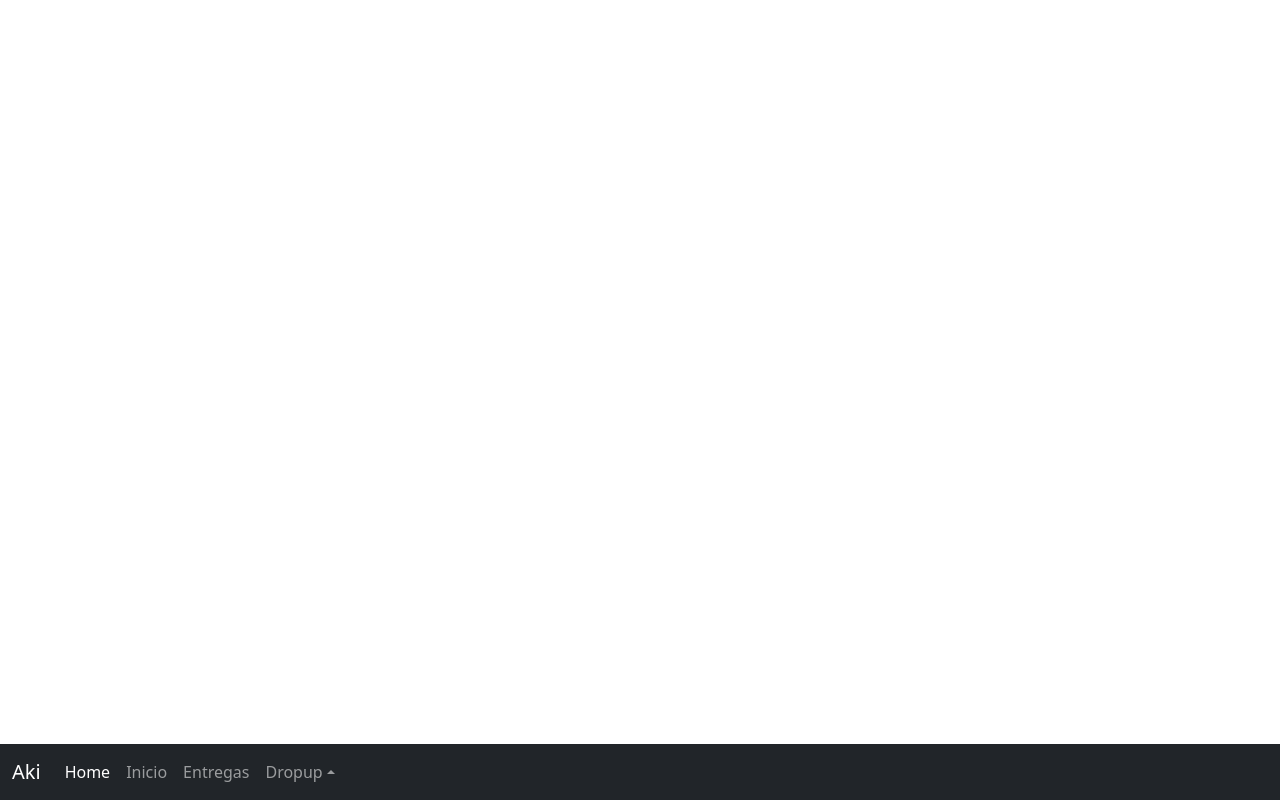
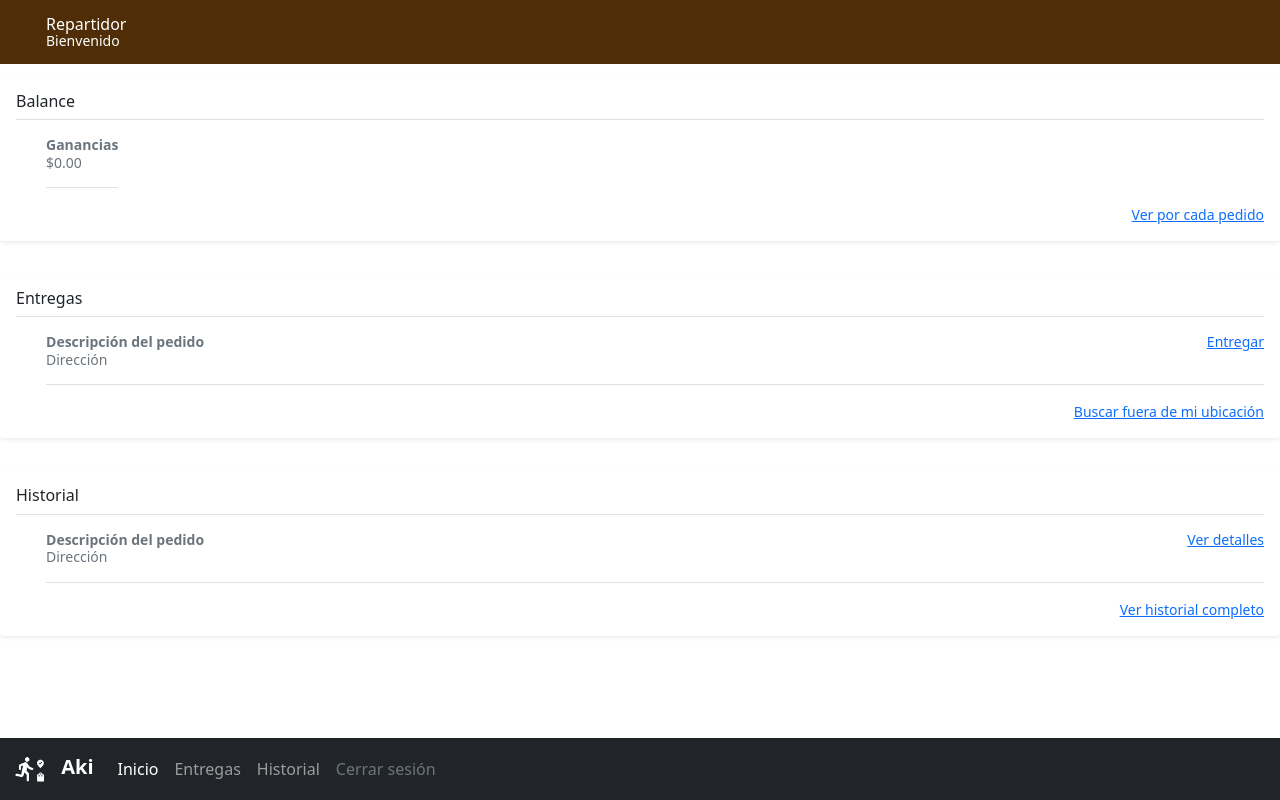
Before and after one commit to a-elg/Proyecto_Tienditas, a website: page project/view/delivery.html in a window 1280 px wide. Drawn offline with nearby package versions, Linux system fonts and the light colour scheme; files whose address does not match are found by name.

Commit message:
lets hope were able to merge

```diff
--- a/index.js
+++ b/index.js
@@ -16,7 +16,7 @@ const express = require("express");
 //const MySQL = require("./project/controller/db.js");
 const app = express();
 let connection_ready = false;
-const mysql = require("./project/controller/db.js");
+//const mysql = require("./project/controller/db.js");
 
 /*let con = mysql.createConnection({
     user: "root",
@@ -122,5 +122,5 @@ app.post("/catalog", (request, response) => {
 
 
 console.log(`Server up at localhost:${process.env.port}`);
-mysql.query(`call readCustomer('coorep')`);
+//mysql.query(`call readCustomer('coorep')`);
 //MySQL.query("call signinCustomer('correo2','contrass');");
--- a/package.json
+++ b/package.json
@@ -18,11 +18,11 @@
     "homepage": "https://github.com/A-ELG/Proyecto_Tienditas#readme",
     "dependencies": {
         "body-parser": "^1.19.0",
+        "bootstrap-icons": "^1.5.0",
         "dotenv": "^9.0.2",
         "emailjs": "^3.4.0",
         "express": "^4.17.1",
         "mysql": "^2.18.1",
         "prompt-sync": "^4.2.0"
     }
-
 }
--- a/project/view/delivery.html
+++ b/project/view/delivery.html
@@ -6,9 +6,10 @@
     <meta name="viewport" content="width=device-width, initial-scale=1">
     <meta name="description" content="Aki, la tienda de la esquina donde te encuentras">
     <meta name="author" content="SICJ, CHG, AELG, JJSE">
-    <title>Tu Tienda en Aki</title>
+    <title>Repartidor en Aki</title>
     <link rel="icon" href="images/logoblanco.png" type="image/png">
     <link href="styles//bootstrap/bootstrap.min.css" rel="stylesheet">
+    <link href="styles/delivery.css" rel="stylesheet">
     <script src="tools/bootstrap/bootstrap.bundle.min.js"></script>
     <script src="https://cdn.jsdelivr.net/npm/feather-icons@4.28.0/dist/feather.min.js" integrity="sha384-uO3SXW5IuS1ZpFPKugNNWqTZRRglnUJK6UAZ/gxOX80nxEkN9NcGZTftn6RzhGWE" crossorigin="anonymous"></script>
     <script src="https://cdn.jsdelivr.net/npm/chart.js@2.9.4/dist/Chart.min.js" integrity="sha384-zNy6FEbO50N+Cg5wap8IKA4M/ZnLJgzc6w2NqACZaK0u0FXfOWRRJOnQtpZun8ha" crossorigin="anonymous"></script>
@@ -17,38 +18,107 @@
 <body>
     <main class="container-fluid">
         <section class="row">
-            <section>
+            <div class="d-flex align-items-center p-3 text-white bg-purple fixed-top">
+                <svg xmlns="http://www.w3.org/2000/svg" width="16" height="16" fill="currentColor" class="bi bi-person-fill pdrt" viewBox="0 0 16 16">
+                    <path d="M3 14s-1 0-1-1 1-4 6-4 6 3 6 4-1 1-1 1H3zm5-6a3 3 0 1 0 0-6 3 3 0 0 0 0 6z" />
+                </svg>
+                <div class="lh-1">
+                    <h1 class="h6 mb-0 text-white lh-1">Repartidor</h1>
+                    <small>Bienvenido</small>
+                </div>
+            </div>
 
-            </section>
-            <section>
+            <div id="balance" class="my-3 p-3 bg-body rounded shadow-sm">
+                <h6 class="border-bottom pb-2 mb-0">Balance</h6>
+                <div class="d-flex text-muted pt-3">
+                    <svg xmlns="http://www.w3.org/2000/svg" width="16" height="16" fill="currentColor" class="bi bi-cash-coin pdrt" viewBox="0 0 16 16">
+                        <path fill-rule="evenodd"
+                            d="M11 15a4 4 0 1 0 0-8 4 4 0 0 0 0 8zm5-4a5 5 0 1 1-10 0 5 5 0 0 1 10 0z" />
+                        <path
+                            d="M9.438 11.944c.047.596.518 1.06 1.363 1.116v.44h.375v-.443c.875-.061 1.386-.529 1.386-1.207 0-.618-.39-.936-1.09-1.1l-.296-.07v-1.2c.376.043.614.248.671.532h.658c-.047-.575-.54-1.024-1.329-1.073V8.5h-.375v.45c-.747.073-1.255.522-1.255 1.158 0 .562.378.92 1.007 1.066l.248.061v1.272c-.384-.058-.639-.27-.696-.563h-.668zm1.36-1.354c-.369-.085-.569-.26-.569-.522 0-.294.216-.514.572-.578v1.1h-.003zm.432.746c.449.104.655.272.655.569 0 .339-.257.571-.709.614v-1.195l.054.012z" />
+                        <path
+                            d="M1 0a1 1 0 0 0-1 1v8a1 1 0 0 0 1 1h4.083c.058-.344.145-.678.258-1H3a2 2 0 0 0-2-2V3a2 2 0 0 0 2-2h10a2 2 0 0 0 2 2v3.528c.38.34.717.728 1 1.154V1a1 1 0 0 0-1-1H1z" />
+                        <path d="M9.998 5.083 10 5a2 2 0 1 0-3.132 1.65 5.982 5.982 0 0 1 3.13-1.567z" />
+                    </svg>
+                    <p class="pb-3 mb-0 small lh-sm border-bottom">
+                        <strong class="d-block text-gray-dark">Ganancias</strong>
+                        <span>$0.00</span>
+                    </p>
+                </div>
+                <small class="d-block text-end mt-3">
+                    <a href="#">Ver por cada pedido</a>
+                </small>
+            </div>
 
-            </section>
+            <div id="tasks" class="my-3 p-3 bg-body rounded shadow-sm">
+                <h6 class="border-bottom pb-2 mb-0">Entregas</h6>
+                <div class="d-flex text-muted pt-3">
+                    <svg xmlns="http://www.w3.org/2000/svg" width="16" height="16" fill="currentColor" class="bi bi-app-indicator pdrt" viewBox="0 0 16 16">
+                        <path
+                            d="M5.5 2A3.5 3.5 0 0 0 2 5.5v5A3.5 3.5 0 0 0 5.5 14h5a3.5 3.5 0 0 0 3.5-3.5V8a.5.5 0 0 1 1 0v2.5a4.5 4.5 0 0 1-4.5 4.5h-5A4.5 4.5 0 0 1 1 10.5v-5A4.5 4.5 0 0 1 5.5 1H8a.5.5 0 0 1 0 1H5.5z" />
+                        <path d="M16 3a3 3 0 1 1-6 0 3 3 0 0 1 6 0z" />
+                    </svg>
+
+                    <div class="pb-3 mb-0 small lh-sm border-bottom w-100">
+                        <div class="d-flex justify-content-between">
+                            <strong class="text-gray-dark">Descripción del pedido</strong>
+                            <a href="#">Entregar</a>
+                        </div>
+                        <span class="d-block">Dirección</span>
+                    </div>
+                </div>
+
+                <small class="d-block text-end mt-3">
+                    <a href="#">Buscar fuera de mi ubicación</a>
+                </small>
+            </div>
+
+            <div id="historial" class="my-3 p-3 bg-body rounded shadow-sm">
+                <h6 class="border-bottom pb-2 mb-0">Historial</h6>
+                <div class="d-flex text-muted pt-3">
+                    <svg xmlns="http://www.w3.org/2000/svg" width="16" height="16" fill="currentColor" class="bi bi-app-indicator pdrt" viewBox="0 0 16 16">
+                        <path
+                            d="M5.5 2A3.5 3.5 0 0 0 2 5.5v5A3.5 3.5 0 0 0 5.5 14h5a3.5 3.5 0 0 0 3.5-3.5V8a.5.5 0 0 1 1 0v2.5a4.5 4.5 0 0 1-4.5 4.5h-5A4.5 4.5 0 0 1 1 10.5v-5A4.5 4.5 0 0 1 5.5 1H8a.5.5 0 0 1 0 1H5.5z" />
+                        <path d="M16 3a3 3 0 1 1-6 0 3 3 0 0 1 6 0z" />
+                    </svg>
+
+                    <div class="pb-3 mb-0 small lh-sm border-bottom w-100">
+                        <div class="d-flex justify-content-between">
+                            <strong class="text-gray-dark">Descripción del pedido</strong>
+                            <a href="#">Ver detalles</a>
+                        </div>
+                        <span class="d-block">Dirección</span>
+                    </div>
+                </div>
+                <small class="d-block text-end mt-3">
+                    <a href="#">Ver historial completo</a>
+                </small>
+            </div>
+
         </section>
     </main>
     <nav class="navbar fixed-bottom navbar-expand-sm navbar-dark bg-dark">
         <div class="container-fluid">
-            <a class="navbar-brand" href="#">Aki</a>
+            <a class="navbar-brand" href="#">
+                <img src="images/logoblanco.png" alt="" class="me-2" width="36" height="36">
+                <strong>Aki</strong>
+            </a>
             <button class="navbar-toggler" type="button" data-bs-toggle="collapse" data-bs-target="#navbarCollapse" aria-controls="navbarCollapse" aria-expanded="false" aria-label="Toggle navigation">
                 <span class="navbar-toggler-icon"></span>
             </button>
             <div class="collapse navbar-collapse" id="navbarCollapse">
                 <ul class="navbar-nav">
                     <li class="nav-item">
-                        <a class="nav-link active" aria-current="page" href="#">Home</a>
-                    </li>
-                    <li class="nav-item">
-                        <a class="nav-link" href="#">Inicio</a>
+                        <a class="nav-link active" aria-current="page" href="#">Inicio</a>
                     </li>
                     <li class="nav-item">
                         <a class="nav-link" href="#">Entregas</a>
                     </li>
-                    <li class="nav-item dropup">
-                        <a class="nav-link dropdown-toggle" href="#" id="dropdown10" data-bs-toggle="dropdown" aria-expanded="false">Dropup</a>
-                        <ul class="dropdown-menu" aria-labelledby="dropdown10">
-                            <li><a class="dropdown-item" href="#">Action</a></li>
-                            <li><a class="dropdown-item" href="#">Another action</a></li>
-                            <li><a class="dropdown-item" href="#">Something else here</a></li>
-                        </ul>
+                    <li class="nav-item">
+                        <a class="nav-link" href="#">Historial</a>
+                    </li>
+                    <li class="nav-item">
+                        <a class="nav-link text-muted" href="#">Cerrar sesión</a>
                     </li>
                 </ul>
             </div>
--- /dev/null
+++ b/project/view/styles/delivery.css
@@ -0,0 +1,21 @@
+html,
+body {
+    overflow-x: hidden;
+    /* Prevent scroll on narrow devices */
+}
+
+main {
+    padding: 7ex 0;
+}
+
+.text-white-50 {
+    color: rgba(255, 255, 255, .5);
+}
+
+.bg-purple {
+    background-color: #4e2d07;
+}
+
+.pdrt {
+    padding-right: 3.5ex;
+}
```
Also changed, not shown: 4 other files.
